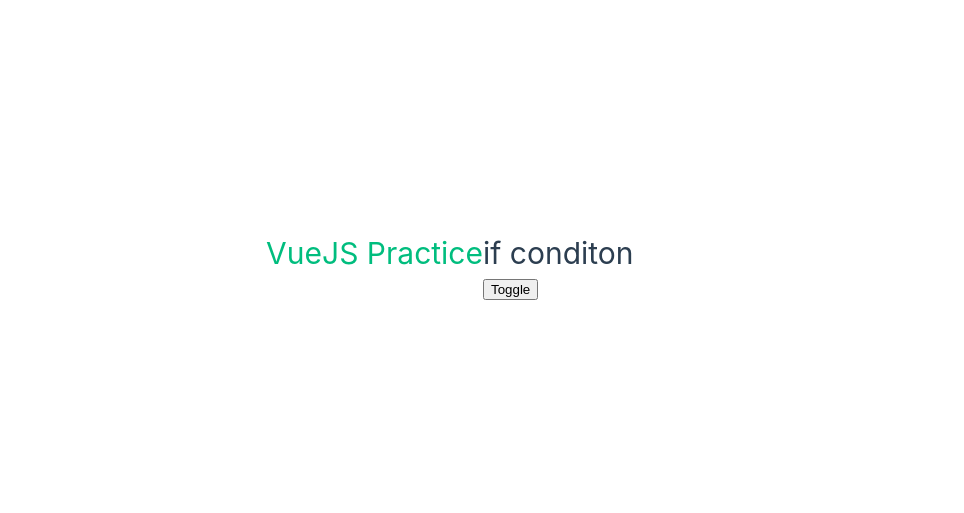
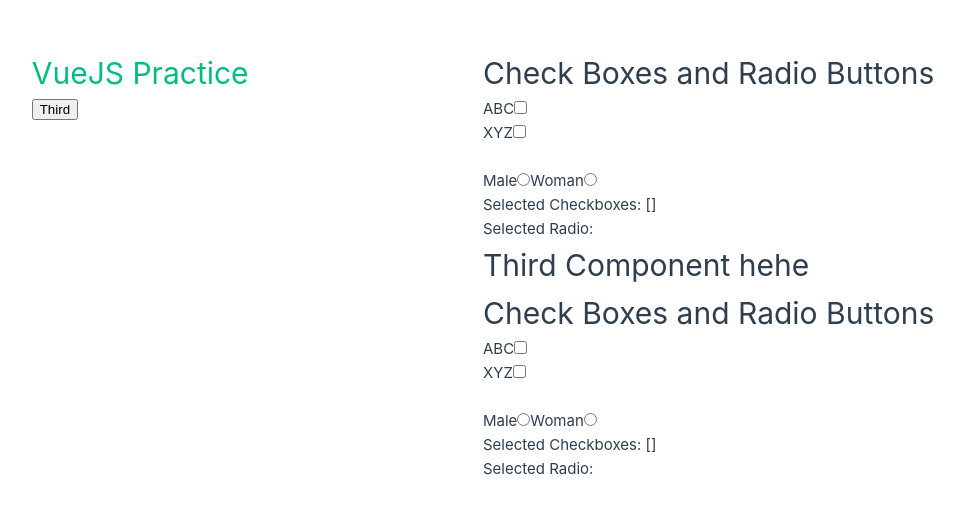
Before and after one commit to mrdannii/VueJS-Practice, a Vue app: page / in a window 1280 px wide. Shown: the part 135-648 px from the top of the page, without its empty margins (157-1121 px from the left). Built offline with nearby package versions, Linux system fonts and the light colour scheme.

Commit message:
first commit

```diff
--- a/src/App.vue
+++ b/src/App.vue
@@ -3,6 +3,7 @@ import HelloWorld from './components/HelloWorld.vue'
 import Home from './components/Home.vue'
 import Next from './components/Next.vue'
 import Second from './components/Second.vue'
+import Third from './components/Third.vue'
 
 </script>
 
@@ -12,17 +13,35 @@ import Second from './components/Second.vue'
 
     <div class="wrapper">
       <HelloWorld msg="VueJS Practice "/>
+      <button v-on:click="show = !show"> Third</button>
 
     </div>
   </header>
 
   <main>
     <!-- <Home msg="Daniyal"/> -->
-    <!-- <Next/> -->
-    <Second />
+    <Next/>
+    <!-- <Second /> -->
+    <Third v-if="show" msg="hehe"/>
+
+
+
   </main>
 </template>
 
+<script>
+export default {
+    data() {
+        return {
+            show: true,
+
+        }
+    },
+    methods: {
+
+    }
+}
+</script>
 <!-- <style scoped>
 header {
   line-height: 1.5;
--- a/src/components/Second.vue
+++ b/src/components/Second.vue
@@ -10,17 +10,29 @@
 <template>
     <h1 v-if="show"> if conditon</h1>
     <h1 v-else> else conditon</h1>
+    <button v-on:click="show = !show"> Toggle</button>
 
-       <button v-on:click="show=!show"> Toggle</button>
+    <ul>
+        <li v-for="item in tech">{{ item }}</li>
+    </ul>
+
+    <ul>
+        <li v-for="item in user">Name : {{ item.name }} <br> Gender: {{ item.gender }}</li>
+    </ul>
 </template>
 <script>
 export default {
     data() {
         return {
-               show:true
+            show: true,
+            tech: ['java', 'php', 'c++'],
+            user: [
+                { name: "dani", gender: 'male' },
+                { name: "emily", gender: 'women' }
+            ],
         }
     },
-        methods:{
+    methods: {
 
     }
 }
--- /dev/null
+++ b/src/components/Third.vue
@@ -0,0 +1,29 @@
+<script setup>
+    import Next from './Next.vue'
+
+    defineProps({
+        msg: {
+            type: String,
+            required: true
+        }
+    }
+    )
+
+
+    </script>
+<template>
+    <h1> Third Component {{ msg }}</h1>
+    <Next/>
+
+</template>
+<script>
+export default {
+    data() {
+        return {
+        }
+    },
+    methods: {
+
+    }
+}
+</script>
```
Lines whose indentation alone changed are shown as unchanged.
